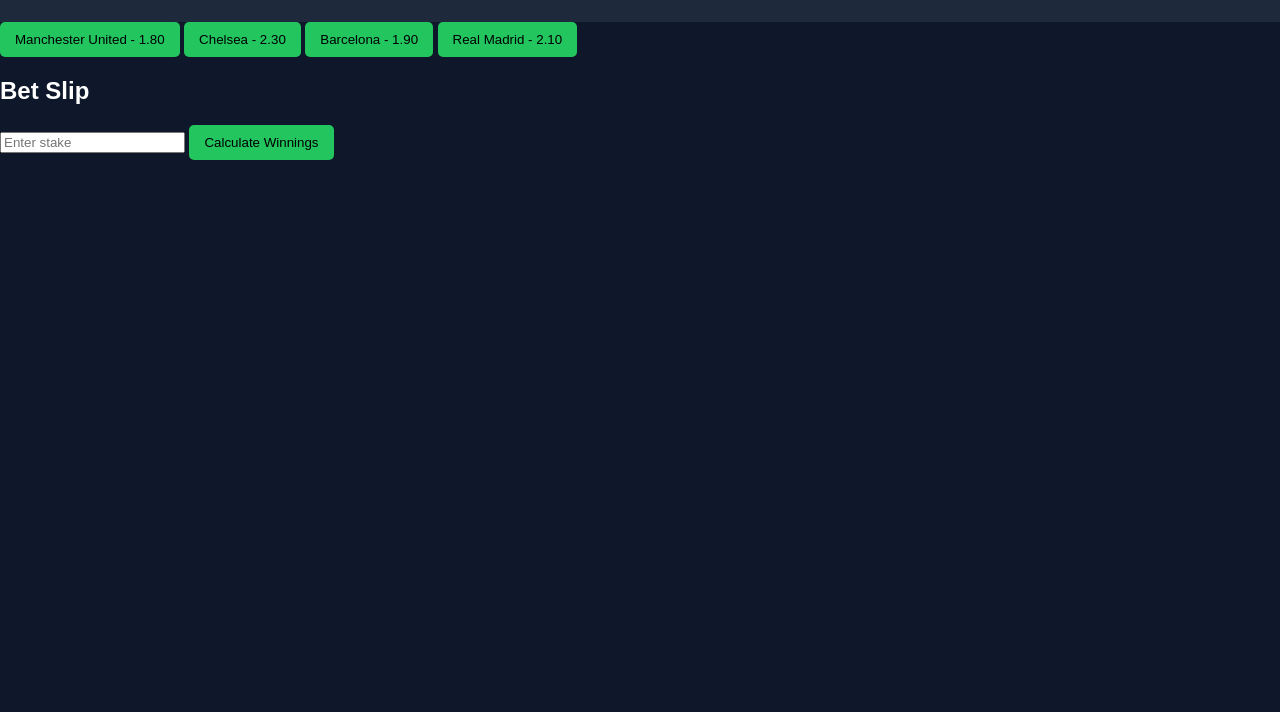
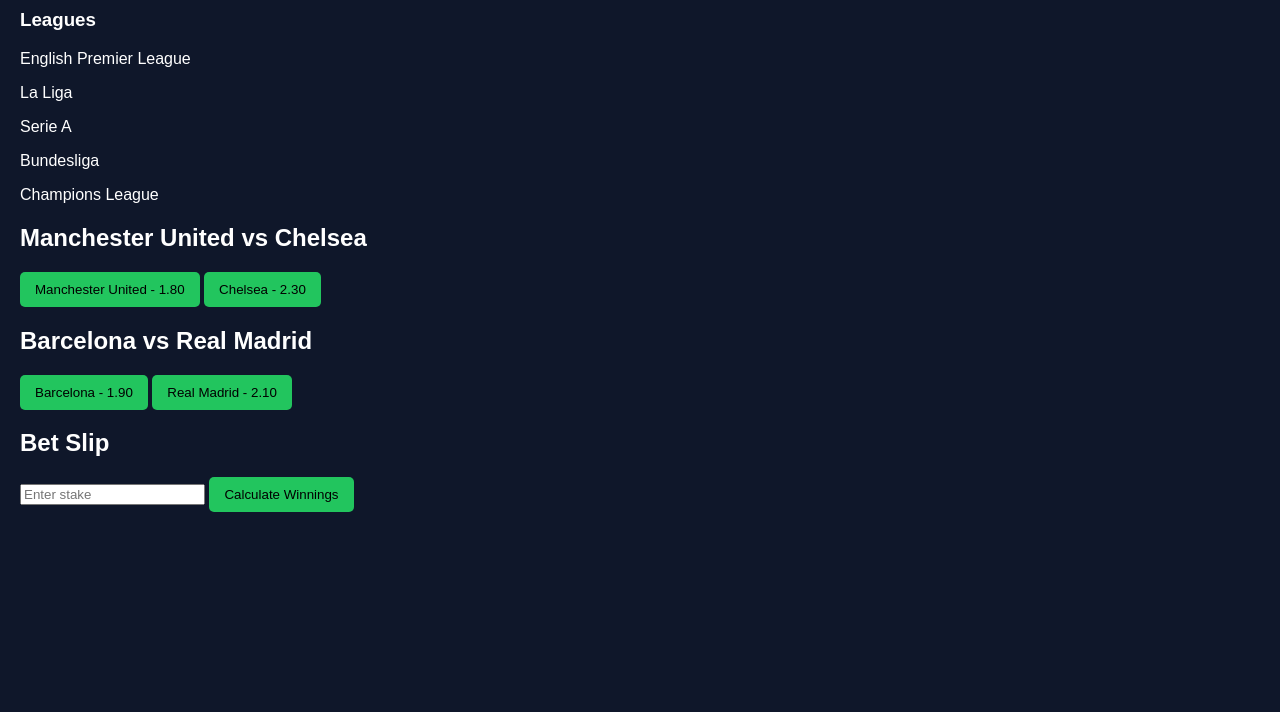
Before and after one commit to moziavictor9-dev/Dou-bet, a plain HTML site: page index.html in a window 1280 px wide. Shown: the part 88-800 px from the top of the page. Drawn offline with Linux system fonts and the light colour scheme.

Commit message:
Add sportsbook layout with sidebar and bet slip
Reorganized index.html into a three-column sportsbook layout including
a league sidebar, match list section, and bet slip panel.
This improves the interface structure and prepares the platform for
supporting multiple leagues and matches.

```diff
--- a/index.html
+++ b/index.html
@@ -1,6 +1,5 @@
-<!DOCTYPE html>
+<!DOCTYPE<!DOCTYPE html>
 <html>
-
 <head>
 <title>DOU Bet</title>
 <link rel="stylesheet" href="style.css">
@@ -8,9 +7,22 @@
 
 <body>
 
-<header>
 <h1>DOU Bet</h1>
-</header>
+
+<div class="container">
+
+<div class="sidebar">
+<h3>Leagues</h3>
+<p>English Premier League</p>
+<p>La Liga</p>
+<p>Serie A</p>
+<p>Bundesliga</p>
+<p>Champions League</p>
+</div>
+
+<div class="matches">
+
+<h2>Manchester United vs Chelsea</h2>
 
 <button onclick="placeBet('Manchester United',1.80)">
 Manchester United - 1.80
@@ -20,7 +32,7 @@
 Chelsea - 2.30
 </button>
 
-</div>
+<h2>Barcelona vs Real Madrid</h2>
 
 <button onclick="placeBet('Barcelona',1.90)">
 Barcelona - 1.90
@@ -32,10 +44,8 @@
 
 </div>
 
-<script src="script.js"></script>
+<div class="betslip">
 
-</body>
-  </html>
 <h2>Bet Slip</h2>
 
 <div id="betSlip"></div>
@@ -46,3 +56,12 @@
 
 <p id="totalOdds"></p>
 <p id="potentialWin"></p>
+
+</div>
+
+</div>
+
+<script src="script.js"></script>
+
+</body>
+</html>
```
